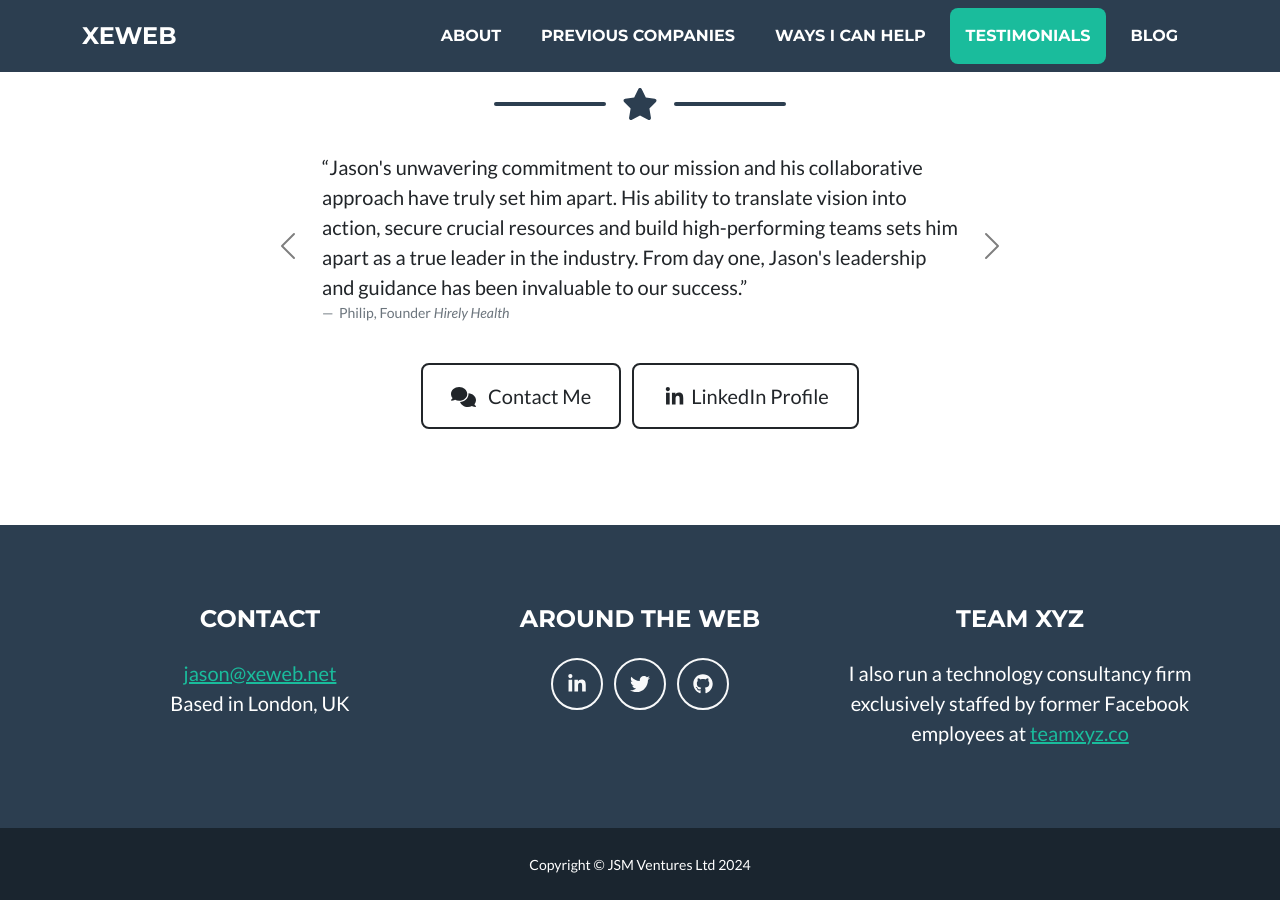
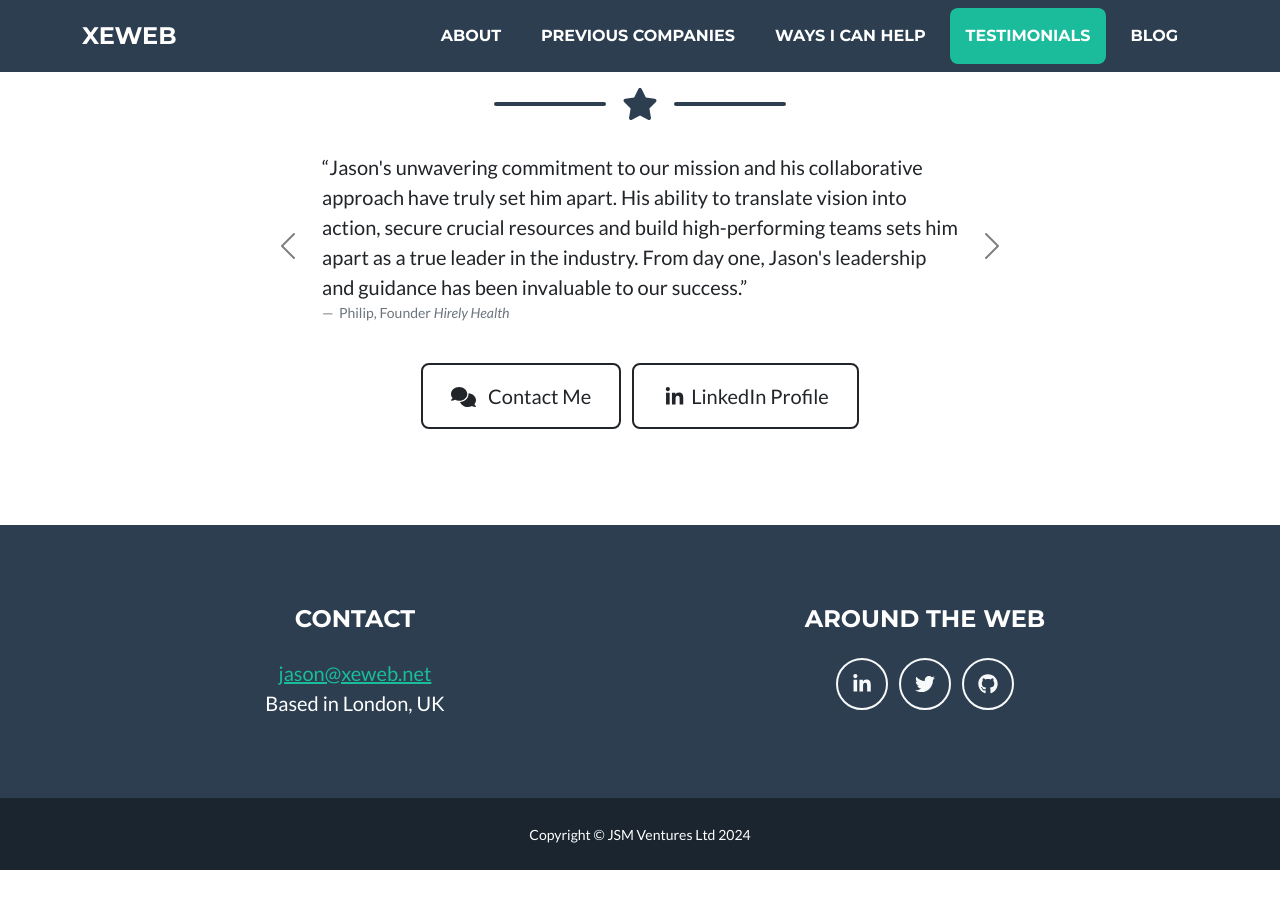
Before and after one commit to fire015/fire015.github.io-xeweb, a Jekyll site: the page built from index.html, in a window 1280 px wide and 900 px high, scrolled down 3026 px. Built offline with Jekyll 4.4.1, drawn with Linux system fonts in a browser that asks for light colours; nearby versions of some CDN libraries; after the commit the page ends 3896 px from its top, so only the background shows below that.

Commit message:
Update image and footer

```diff
--- a/_layouts/home.html
+++ b/_layouts/home.html
@@ -36,7 +36,7 @@
         <header class="masthead bg-primary text-white text-center">
             <div class="container d-flex align-items-center flex-column">
                 <!-- Masthead Avatar Image-->
-                <img class="masthead-avatar mb-5" src="/img/me.png" alt="Jason Margolin" />
+                <img class="masthead-avatar mb-5" src="/img/me.jpg" alt="Jason Margolin" />
                 <!-- Masthead Heading-->
                 <h1 class="masthead-heading text-uppercase mb-0">Jason Margolin</h1>
                 <!-- Icon Divider-->
@@ -56,7 +56,7 @@
             <div class="container">
                 <div class="row">
                     <!-- Footer Location-->
-                    <div class="col-lg-4 mb-5 mb-lg-0">
+                    <div class="col-lg-6 mb-5 mb-lg-0">
                         <h4 class="text-uppercase mb-4">Contact</h4>
                         <p class="lead mb-0">
                             <a href="mailto:jason@xeweb.net">jason@xeweb.net</a><br>
@@ -64,18 +64,11 @@
                         </p>
                     </div>
                     <!-- Footer Social Icons-->
-                    <div class="col-lg-4 mb-5 mb-lg-0">
+                    <div class="col-lg-6 mb-5 mb-lg-0">
                         <h4 class="text-uppercase mb-4">Around the Web</h4>
                         <a class="btn btn-outline-light btn-social mx-1" href="https://www.linkedin.com/in/jasonmargolin/" target="_blank"><i class="fab fa-fw fa-linkedin-in"></i></a>
                         <a class="btn btn-outline-light btn-social mx-1" href="https://twitter.com/jas_m" target="_blank"><i class="fab fa-fw fa-twitter"></i></a>
                         <a class="btn btn-outline-light btn-social mx-1" href="https://github.com/fire015" target="_blank"><i class="fab fa-fw fa-github"></i></a>
-                    </div>
-                    <!-- Footer About Text-->
-                    <div class="col-lg-4">
-                        <h4 class="text-uppercase mb-4">Team XYZ</h4>
-                        <p class="lead mb-0">
-                            I also run a technology consultancy firm exclusively staffed by former Facebook employees at <a href="https://teamxyz.co/">teamxyz.co</a>
-                        </p>
                     </div>
                 </div>
             </div>
```
Also changed, not shown: img/me.jpg (added).
